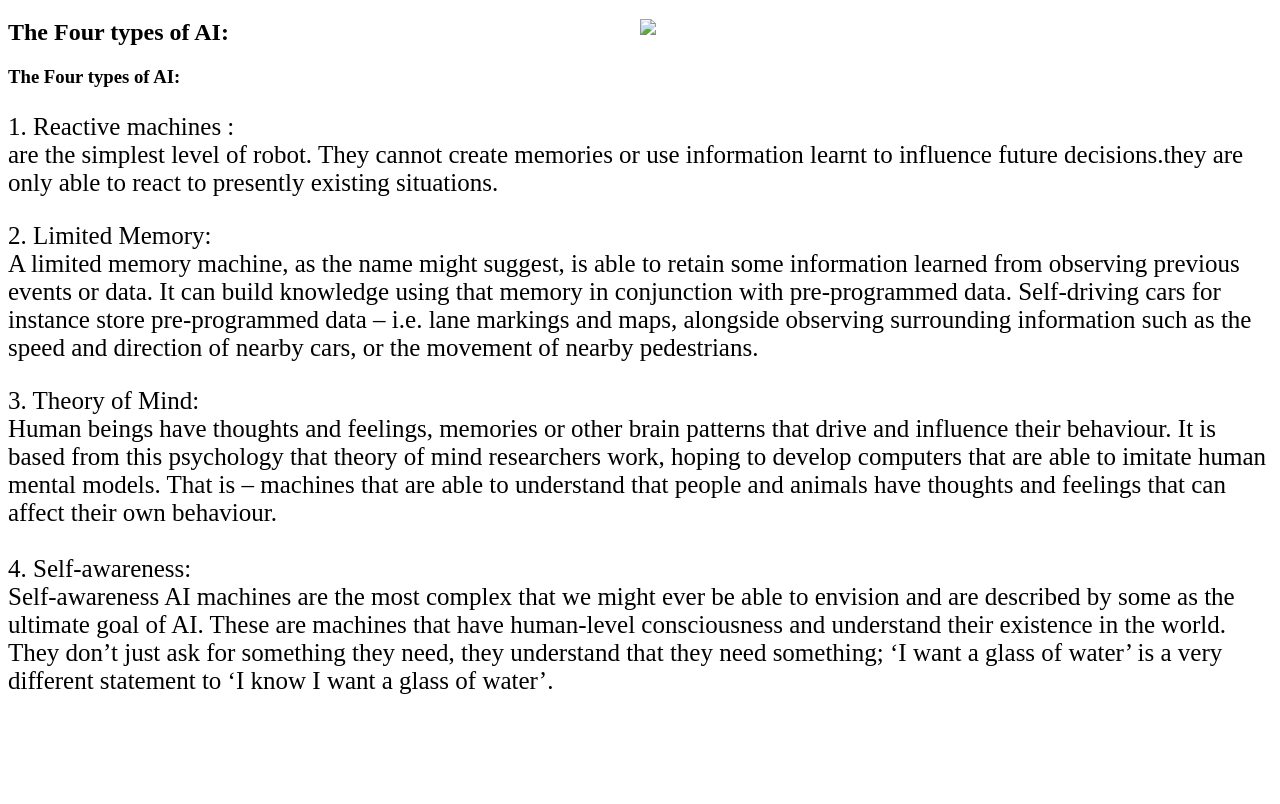
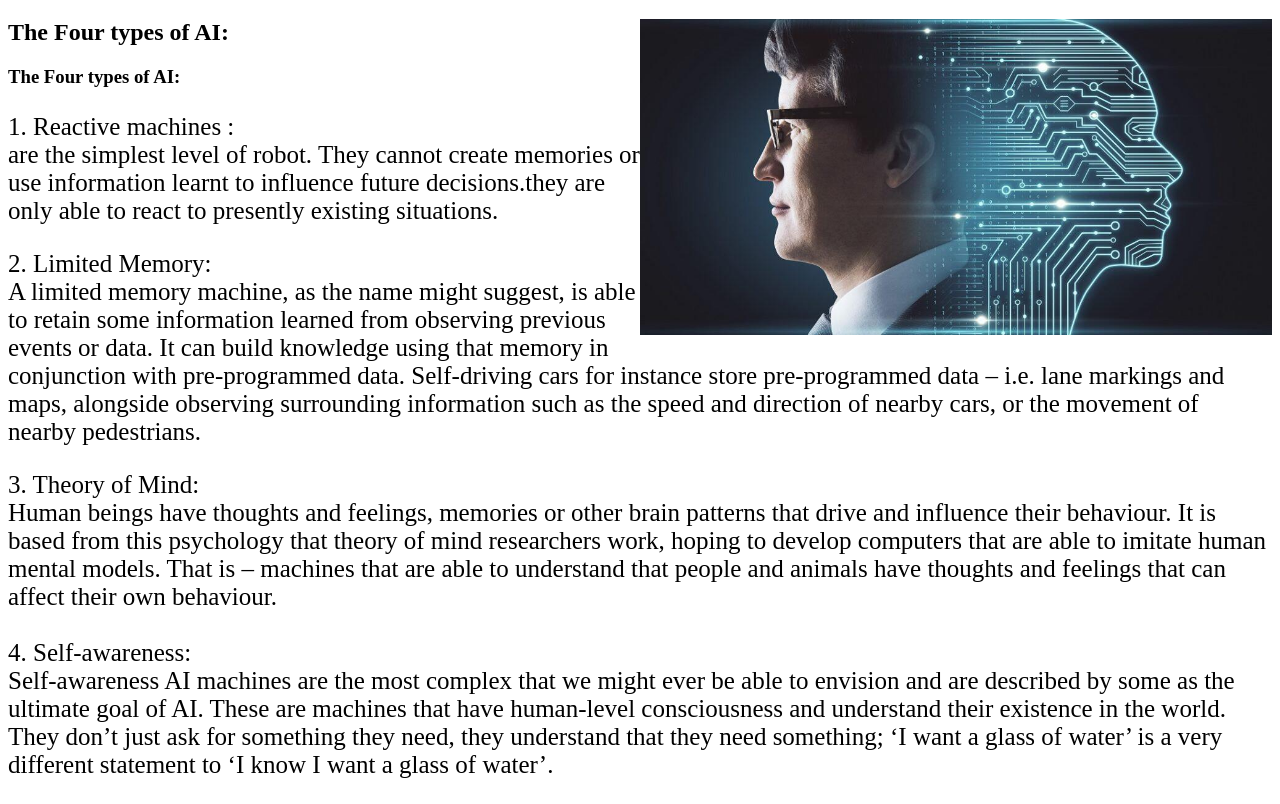
Before and after one commit to mariasameh00/htmlp-project-repository, a plain HTML site: page typesofai2.html in a window 1280 px wide. Shown: the part 61-865 px from the top of the page. Before the commit the page ends 800 px from the top, so only its background shows below. Drawn offline with Linux system fonts and the light colour scheme.

Commit message:
Update typesofai2.html

```diff
--- a/typesofai2.html
+++ b/typesofai2.html
@@ -7,7 +7,7 @@
 <body>
 
 <h1>-Types of AI:</h1>
-<img src="images/pic1.jpeg" style="float: right;" width= "50%;">
+<img src="pic1.jpeg" style="float: right;" width= "50%;">
 <h2>The Four types of AI:</h2>
 
 <h3>The Four types of AI:</h3>
```
